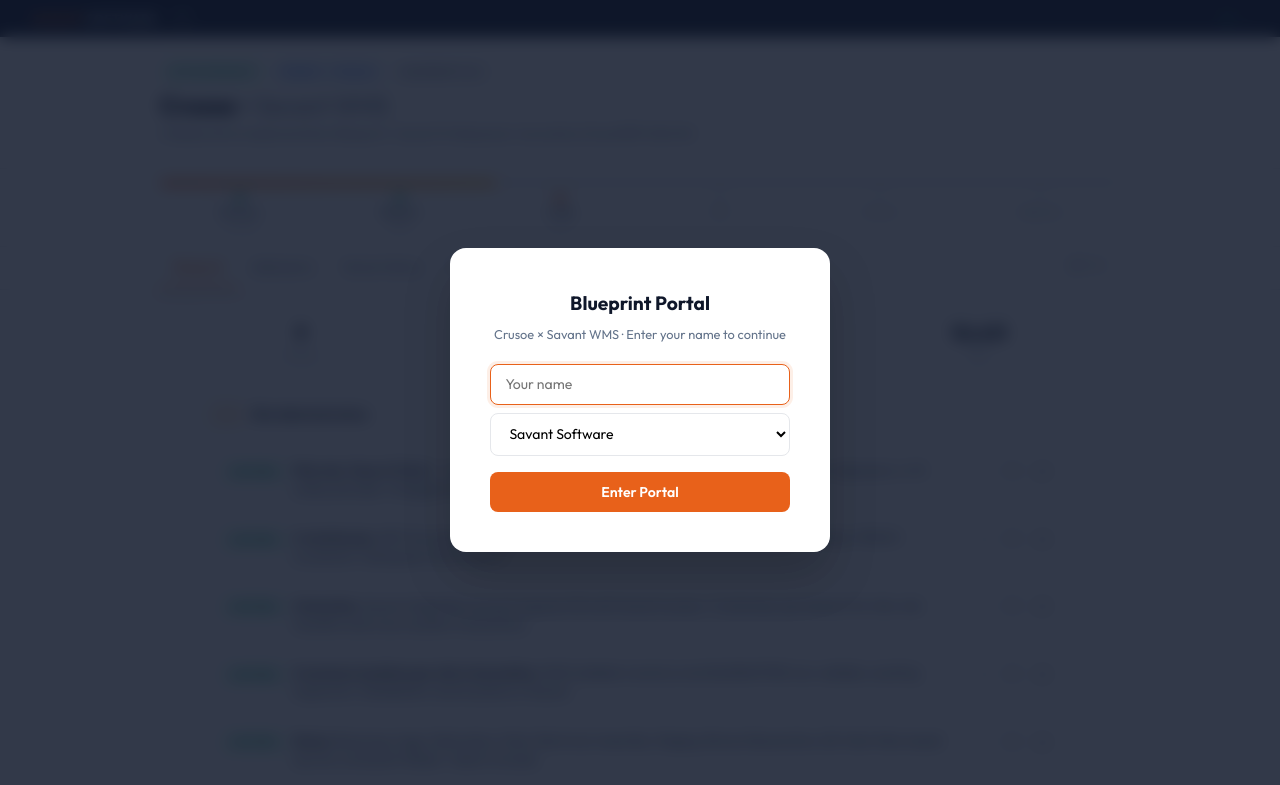
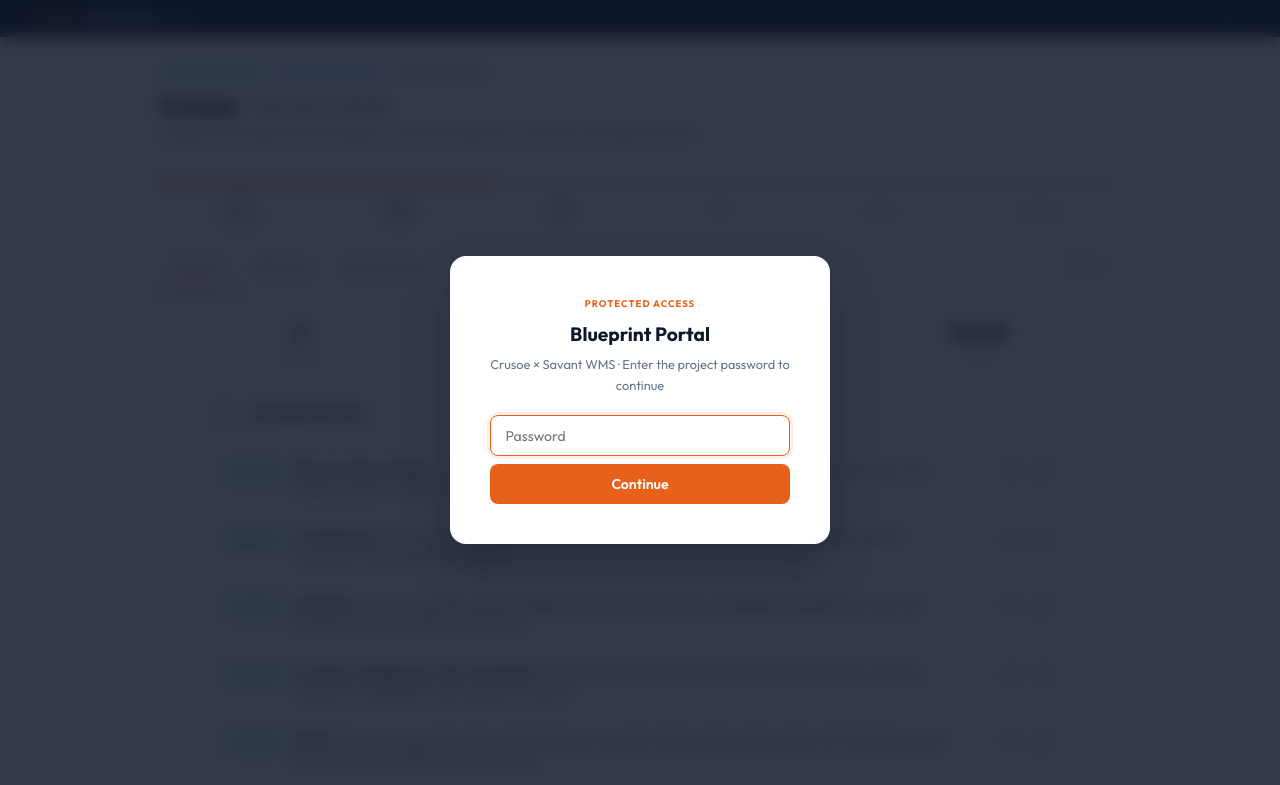
Before and after one commit to JaxSavantWMS/savant-resources, a plain HTML site: page Blueprint_Portal_Firebase.html in a window 1280 px wide. Shown: the top 785 px of the page. Drawn offline with Linux system fonts and the light colour scheme.

Commit message:
Add files via upload

```diff
--- a/Blueprint_Portal_Firebase.html
+++ b/Blueprint_Portal_Firebase.html
@@ -378,12 +378,24 @@
 </head>
 <body>
 
+<!-- PASSWORD GATE -->
+<div class="login-overlay" id="passwordGate">
+  <div class="login-box">
+    <div style="font-size:0.6rem;font-weight:700;letter-spacing:0.1em;text-transform:uppercase;color:var(--savant-orange);margin-bottom:0.5rem;">Protected Access</div>
+    <h2>Blueprint Portal</h2>
+    <p>Crusoe × Savant WMS · Enter the project password to continue</p>
+    <input type="password" class="login-input" id="passwordInput" placeholder="Password" autofocus onkeydown="if(event.key==='Enter')checkPassword()">
+    <div id="passwordError" style="font-size:0.72rem;color:var(--red);margin-bottom:0.5rem;display:none;">Incorrect password. Please try again.</div>
+    <button class="login-btn" onclick="checkPassword()">Continue</button>
+  </div>
+</div>
+
 <!-- LOGIN OVERLAY -->
-<div class="login-overlay" id="loginOverlay">
+<div class="login-overlay hidden" id="loginOverlay">
   <div class="login-box">
-    <h2>Blueprint Portal</h2>
+    <h2>Welcome</h2>
     <p>Crusoe × Savant WMS · Enter your name to continue</p>
-    <input type="text" class="login-input" id="loginName" placeholder="Your name" autofocus>
+    <input type="text" class="login-input" id="loginName" placeholder="Your name">
     <select class="login-role" id="loginRole">
       <option value="savant">Savant Software</option>
       <option value="client">Crusoe</option>
@@ -1099,6 +1111,22 @@
 }
 
 // ============================================================
+// PASSWORD GATE
+// ============================================================
+function checkPassword() {
+  const pw = document.getElementById('passwordInput').value;
+  if (pw === 'Savantwms!') {
+    document.getElementById('passwordGate').classList.add('hidden');
+    document.getElementById('loginOverlay').classList.remove('hidden');
+    document.getElementById('loginName').focus();
+  } else {
+    document.getElementById('passwordError').style.display = 'block';
+    document.getElementById('passwordInput').value = '';
+    document.getElementById('passwordInput').focus();
+  }
+}
+
+// ============================================================
 // LOGIN
 // ============================================================
 function doLogin() {
```
